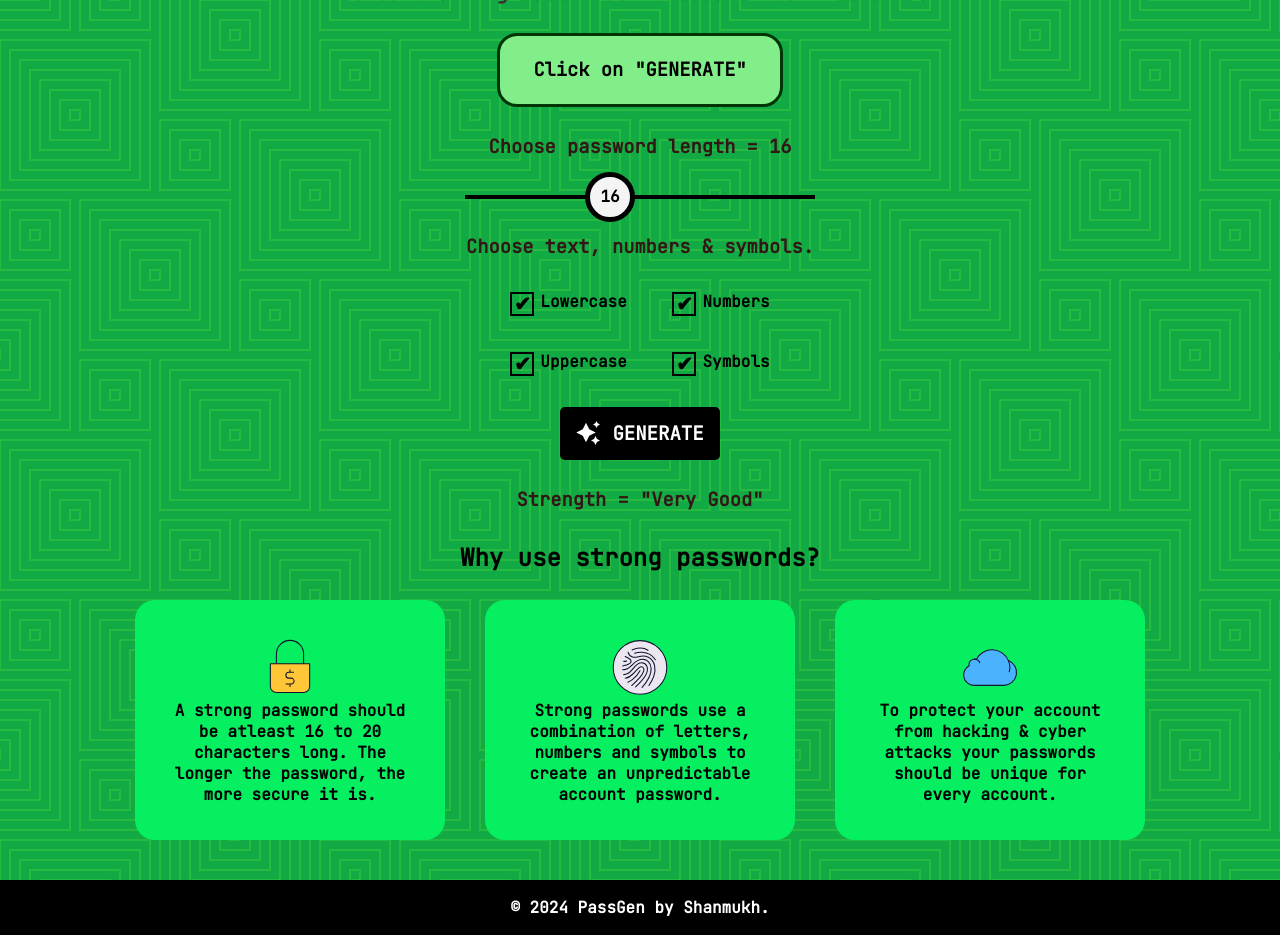
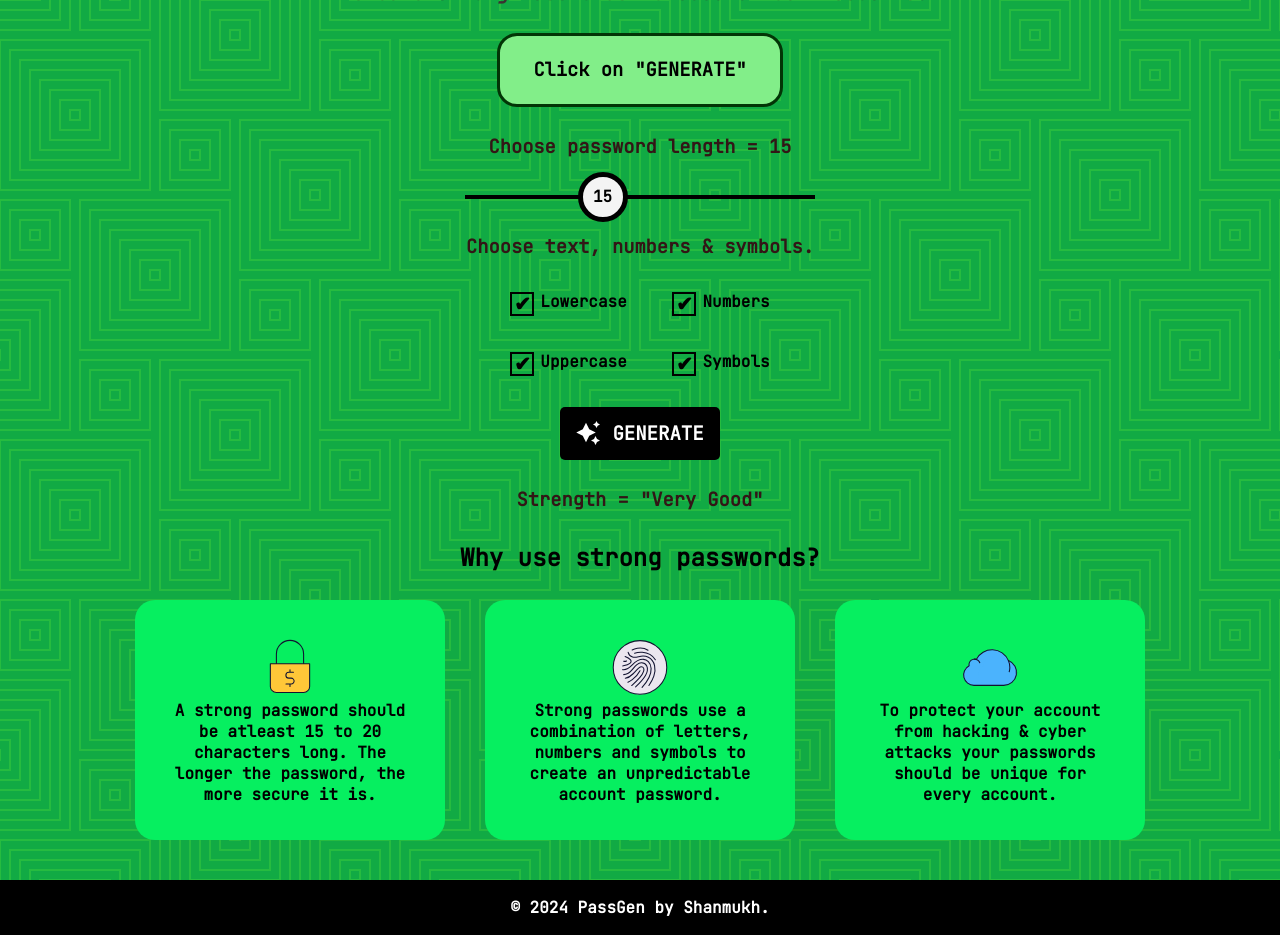
Before and after one commit to Shanmukh025/PassGen, a React (Vite) app: page / in a window 1280 px wide. Shown: the part 200-1135 px from the top of the page. Built offline with nearby package versions, Linux system fonts and the light colour scheme.

Commit message:
changed pwd length

```diff
--- a/src/components/content.jsx
+++ b/src/components/content.jsx
@@ -3,7 +3,7 @@ import { useForm } from './useForm';
 
 const Content = () => {
 
-const [sliderValue, setSliderValue] = useState(16);
+const [sliderValue, setSliderValue] = useState(15);
 const [password, setPassword] = useState('Click on "GENERATE"');
 const [passwordStrength, setPasswordStrength] = useState('');
 const [copied, setCopied] = useState(false);
@@ -58,19 +58,19 @@ const handleGenerateClick = () => {
 };
 
 const calculatePasswordStrength = (length) => {
-    if (length < 10)
+    if (length < 9)
     {
         setPasswordStrength('Medium');
     }
-    else if (length >= 11 && length <= 15)
+    else if (length >= 10 && length <= 14)
     {
         setPasswordStrength('Good');
     }
-    else if(length >= 16 && length <= 25)
+    else if(length >= 15 && length <= 24)
     {
         setPasswordStrength('Very Good');
     }
-    else if(length >= 26 && length <= 40)
+    else if(length >= 25 && length <= 40)
     {
         setPasswordStrength('Excellent');
     }
--- a/src/components/footer.jsx
+++ b/src/components/footer.jsx
@@ -18,7 +18,7 @@ return (
 <path d="M85 190.5H345V340.5C345 362.591 327.091 380.5 305 380.5H125C102.909 380.5 85 362.591 85 340.5V190.5Z" stroke="#121331" stroke-width="7" stroke-linejoin="round"/>
 <path d="M188.357 324.309L222.779 324.605C233.308 324.687 242.194 315.902 242.224 305.006C242.255 294.131 233.451 285.296 222.575 285.296H207.486C196.6 285.296 187.775 276.471 187.775 265.585C187.775 254.7 196.6 245.885 207.486 245.885H238.031M215.005 340V324.533M215.005 245.895V230" stroke="#121331" stroke-width="7" stroke-linecap="round" stroke-linejoin="round"/>
 </svg>
-        A strong password should be atleast 16 to 20 characters long. The longer the password, the more secure it is.
+        A strong password should be atleast 15 to 20 characters long. The longer the password, the more secure it is.
         </div>
         <div className='box1'>
         <svg width="70" height="70" viewBox="0 0 430 430" fill="none" xmlns="http://www.w3.org/2000/svg">
```
